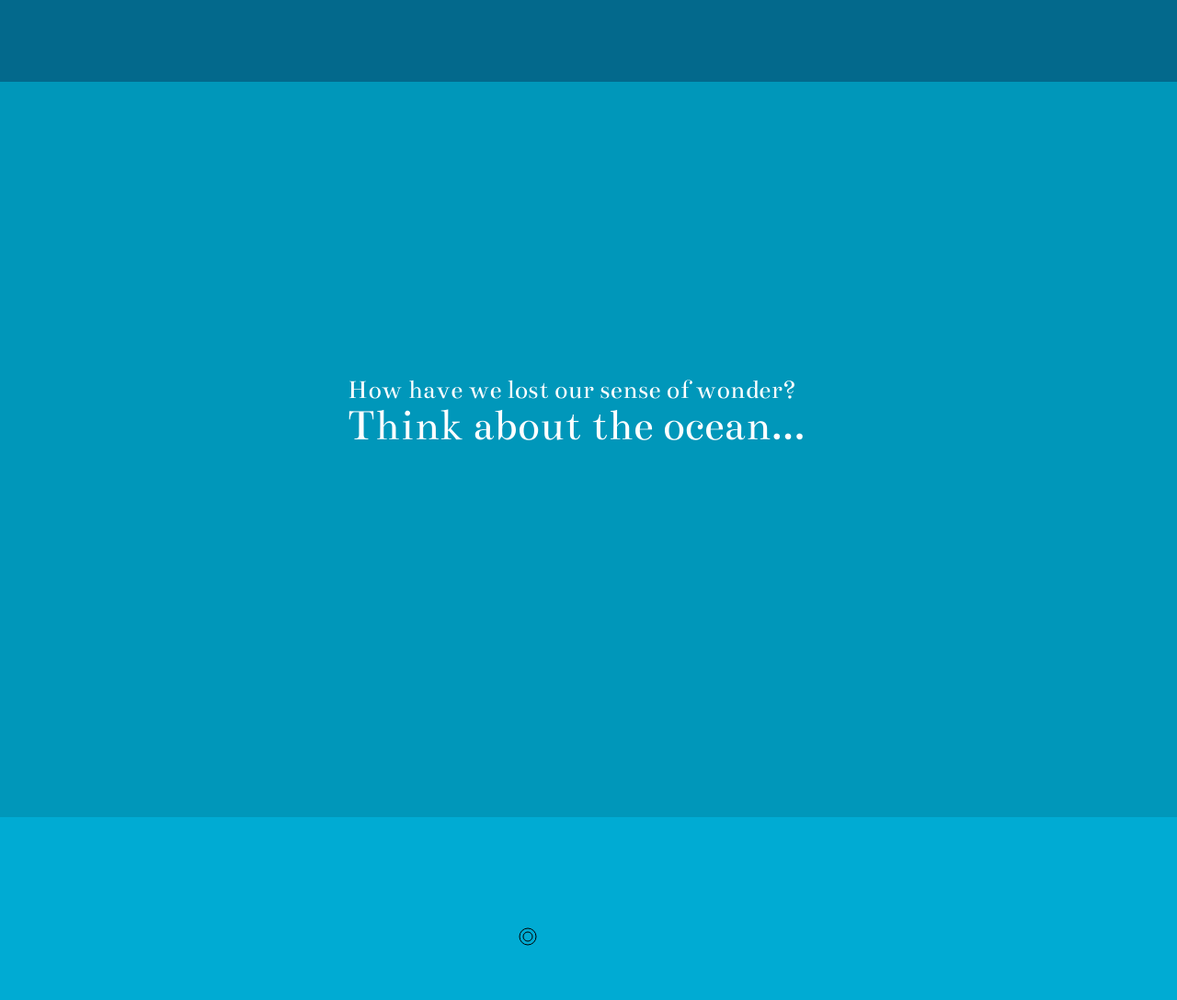
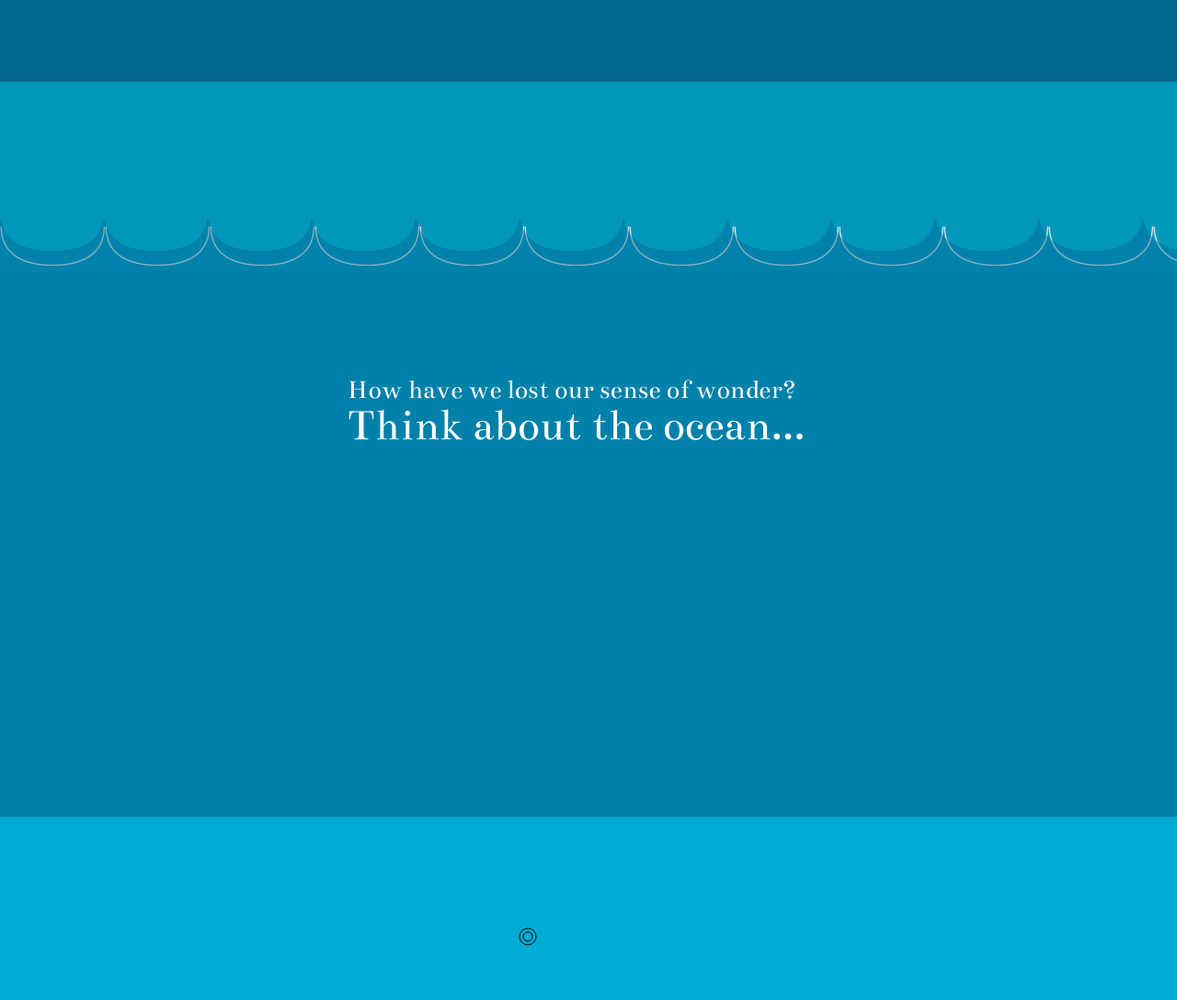
Before and after one commit to rockharbor/remembertowonder.com, a PHP site: page /home.php in a window 1280 px wide; the page is wider, and only the part inside the window is pictured. Shown: the part 3911-4999 px from the top of that part at 92% size. Run offline with PHP 8.4, Linux system fonts and the light colour scheme; data that the repository does not hold is empty; some libraries are stand-ins or nearby versions.

Commit message:
Added assets and triggers to slide 6

```diff
--- a/css/styles.css
+++ b/css/styles.css
@@ -282,7 +282,32 @@
 }
 
 .slide6 {
-	background: #0097BA;
+	background: #0081a9;
+}
+
+.slide6 .waves-foreground {
+	position: absolute;
+	top: 0;
+	left: 0;
+	height: 200px;
+	width: 110%;
+
+	background-color: #0097BA;
+	background-image: url('../img/waves-white.png');
+	background-repeat: repeat-x;
+	background-position-y: 100%;
+}
+
+.slide6 .waves-background {
+	position: absolute;
+	top: 0;
+	left: 0;
+	height: 100%;
+	width: 110%;
+
+	background-image: url('../img/waves-blue.png');
+	background-repeat: repeat-x;
+	background-position-y: 145px;
 }
 
 .slide6 p {
--- a/home.php
+++ b/home.php
@@ -36,6 +36,14 @@
 				slide1.startNag();
 
 				slide5 = new Slide5();
+
+				slide6 = new Slide6();
+				$('body').timeline('trigger', $('.slide6').offset().top - 800, function(event) {
+					event.direction === 'down' ? slide6.startWaves() : slide6.endWaves();
+				});
+				$('body').timeline('trigger', $('.slide6').offset().top + 200, function(event) {
+					event.direction === 'down' ? slide6.endWaves() : slide6.startWaves();
+				});
 
 				// create factoids
 				$('article > .factoid').each(function() {
@@ -117,6 +125,8 @@
 			</article>
 		</section>
 		<section class="slide6">
+			<div class="waves-foreground"></div>
+			<div class="waves-background"></div>
 			<article>
 				<p>
 					How have we lost our sense of wonder?<br />
--- a/js/triggers.js
+++ b/js/triggers.js
@@ -147,3 +147,29 @@ function Slide5() {
 	}
 
 }
+
+function Slide6() {
+
+	this.active = false;
+
+	this.startWaves = function() {
+		this.active = true;
+		this.animateWaves('.waves-foreground');
+	}
+
+	this.endWaves = function() {
+		this.active = false;
+	}
+
+	this.animateWaves = function(selector) {
+		var self = this;
+		$('.slide6 '+selector)
+			.animate({left:'-10%'}, 4000)
+			.animate({left: 0}, 4000, function() {
+				if (self.active) {
+					self.animateWaves(selector);
+				}
+			});
+	}
+
+}
```
Also changed, not shown: img/waves-blue.png (added), img/waves-white.png (added).
